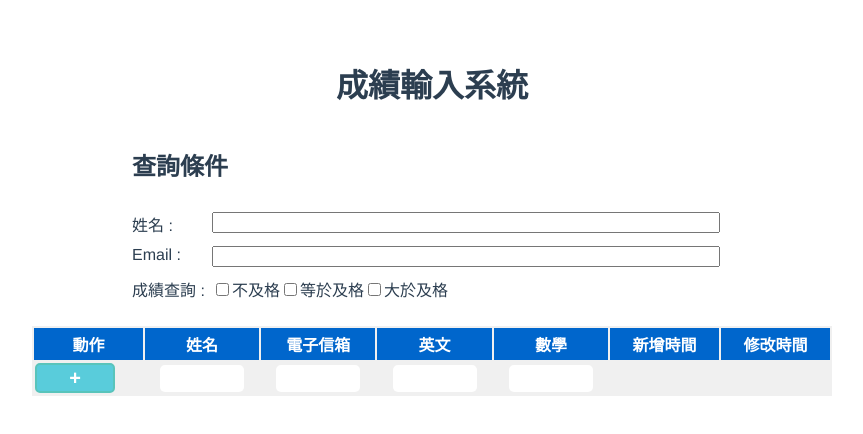
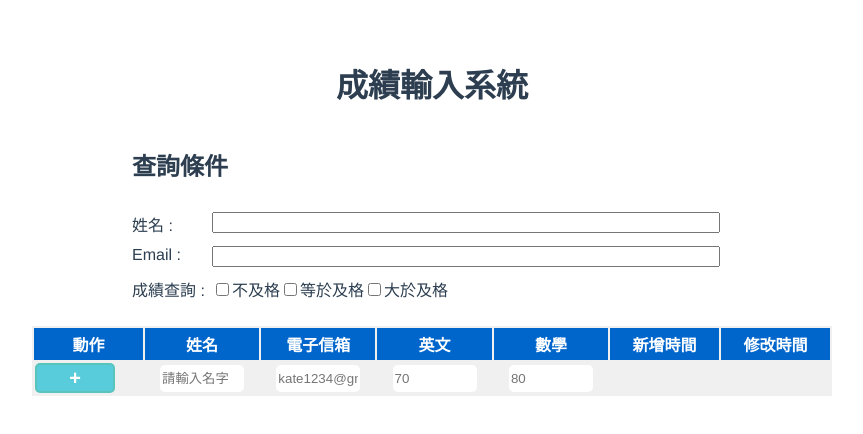
Before and after one commit to katelove/athenaexam, a Vue app: page / in a window 1280 px wide. Shown: the top 434 px of the page, without its empty margins (208-1071 px from the left). Built offline with nearby package versions, Linux system fonts and the light colour scheme.

Commit message:
新增名字驗證方法

```diff
--- a/package.json
+++ b/package.json
@@ -18,7 +18,8 @@
     "bootstrap-vue": "^2.21.2",
     "node-sass": "^4.14.1",
     "sass": "^1.35.2",
-    "vue": "^2.6.14"
+    "vue": "^2.6.14",
+    "vuelidate": "^0.7.6"
   },
   "devDependencies": {
     "autoprefixer": "^7.1.2",
--- a/src/components/TableGrades.vue
+++ b/src/components/TableGrades.vue
@@ -10,10 +10,44 @@
         <th>
           <button class="bluePlus" @click="addData()"><h4>+</h4></button>
         </th>
-        <th><input type="text" v-model="name" /></th>
-        <th><input type="text" v-model="email" /></th>
-        <th><input type="text" v-model="english" /></th>
-        <th><input type="text" v-model="math" /></th>
+        <th>
+          <input
+            type="text"
+            class="form-control"
+            v-model="name"
+            placeholder="請輸入名字"
+            :class="{
+              'is-invalid': $v.name.$error
+            }"
+          />
+          <div class="invalid-feedback">
+            <!-- <span v-if="!$v.name.required" class="valiateWord"
+              >名字不能為空</span
+            > -->
+            <span v-if="!$v.name.minLength" class="valiateWord"
+              >名字至少為3位字元</span
+            >
+            <span v-if="!$v.name.maxLength" class="valiateWord"
+              >名字不能超過10位字元</span
+            >
+            <span v-if="!$v.name.isName" class="valiateWord"
+              >請輸入真實姓名，中英文不能同時有，不包含任何符號和數字</span
+            >
+          </div>
+        </th>
+        <th>
+          <input
+            type="email"
+            v-model="email"
+            placeholder="kate1234@gmail.com"
+          />
+        </th>
+        <th>
+          <input type="text" v-model.number="english" placeholder="70" />
+        </th>
+        <th>
+          <input type="text" v-model.number="math" placeholder="80" />
+        </th>
         <th></th>
         <th></th>
       </tr>
@@ -31,6 +65,13 @@
 
 <script>
 import DataInfo from './DataInfo.vue'
+import { required, minLength, maxLength } from 'vuelidate/lib/validators'
+
+// 驗證姓名
+const isName = function (value) {
+  const reg = /^([\u4E00-\u9FA5]+|[a-zA-Z]+)$/
+  return reg.test(value)
+}
 
 export default {
   components: { DataInfo },
@@ -48,6 +89,14 @@ export default {
         '修改時間'
       ],
       dataList: []
+    }
+  },
+  validations: {
+    name: {
+      required,
+      minLength: minLength(3),
+      maxLength: maxLength(10),
+      isName
     }
   },
   methods: {
@@ -124,4 +173,15 @@ export default {
 </script>
 <style lang="scss">
 @import '../scss/tableGrades.scss';
+
+.valiateWord {
+  color: red;
+  font-size: 10px;
+  display: block;
+}
+input:focus {
+  outline: 0;
+  border: 1px solid #0066cc;
+  box-shadow: 0px 0px 5px 0px #0066cc;
+}
 </style>
--- a/src/main.js
+++ b/src/main.js
@@ -6,10 +6,12 @@ import { BootstrapVue, IconsPlugin } from 'bootstrap-vue'
 import { library } from '@fortawesome/fontawesome-svg-core'
 import { fas } from '@fortawesome/free-solid-svg-icons'
 import { FontAwesomeIcon } from '@fortawesome/vue-fontawesome'
+import Vuelidate from 'vuelidate' // 驗證相關
 
 Vue.config.productionTip = false
 Vue.use(BootstrapVue)
 Vue.use(IconsPlugin)
+Vue.use(Vuelidate)
 
 library.add(fas)
 Vue.component('font-awesome-icon', FontAwesomeIcon)
```
Also changed, not shown: 1 other file (tests, documents, lock files or other folders).
